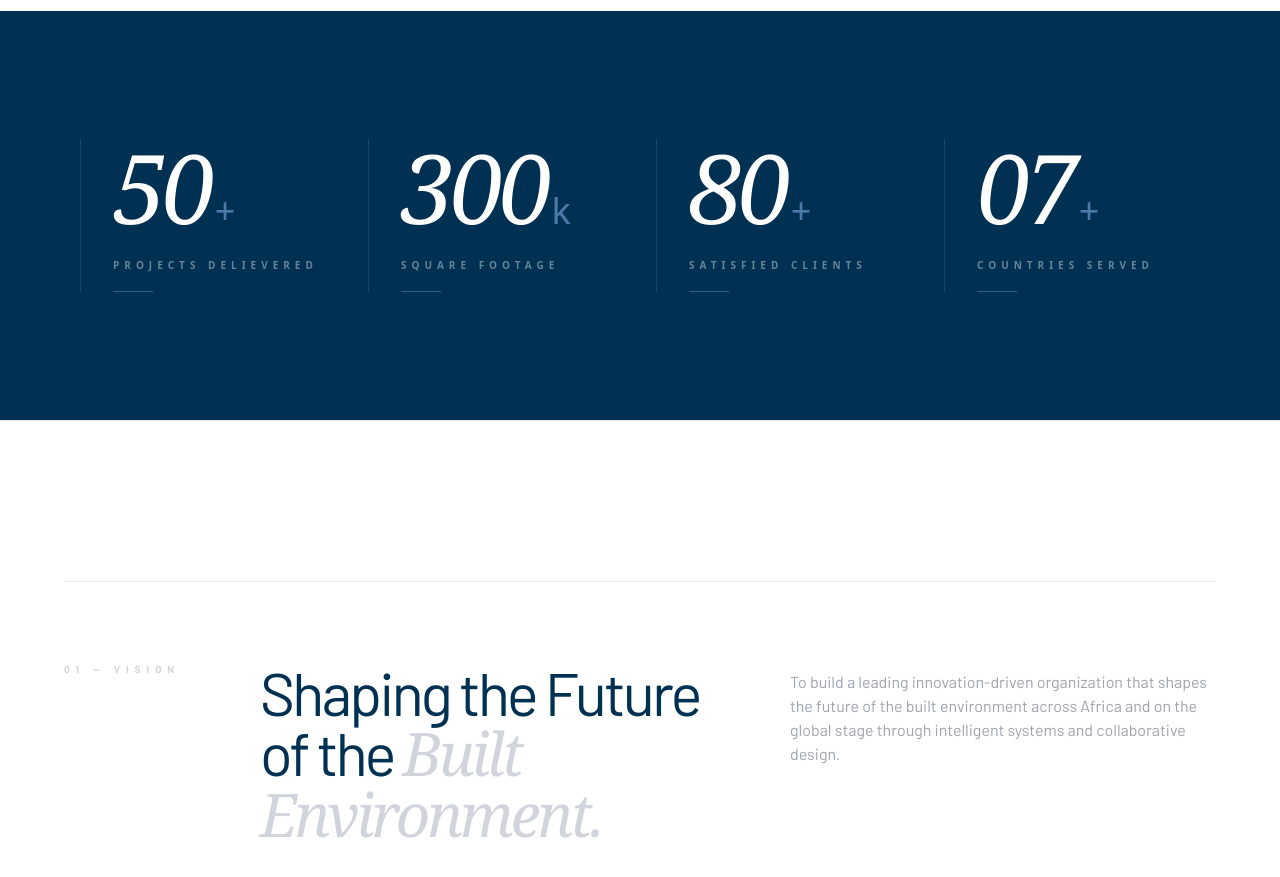
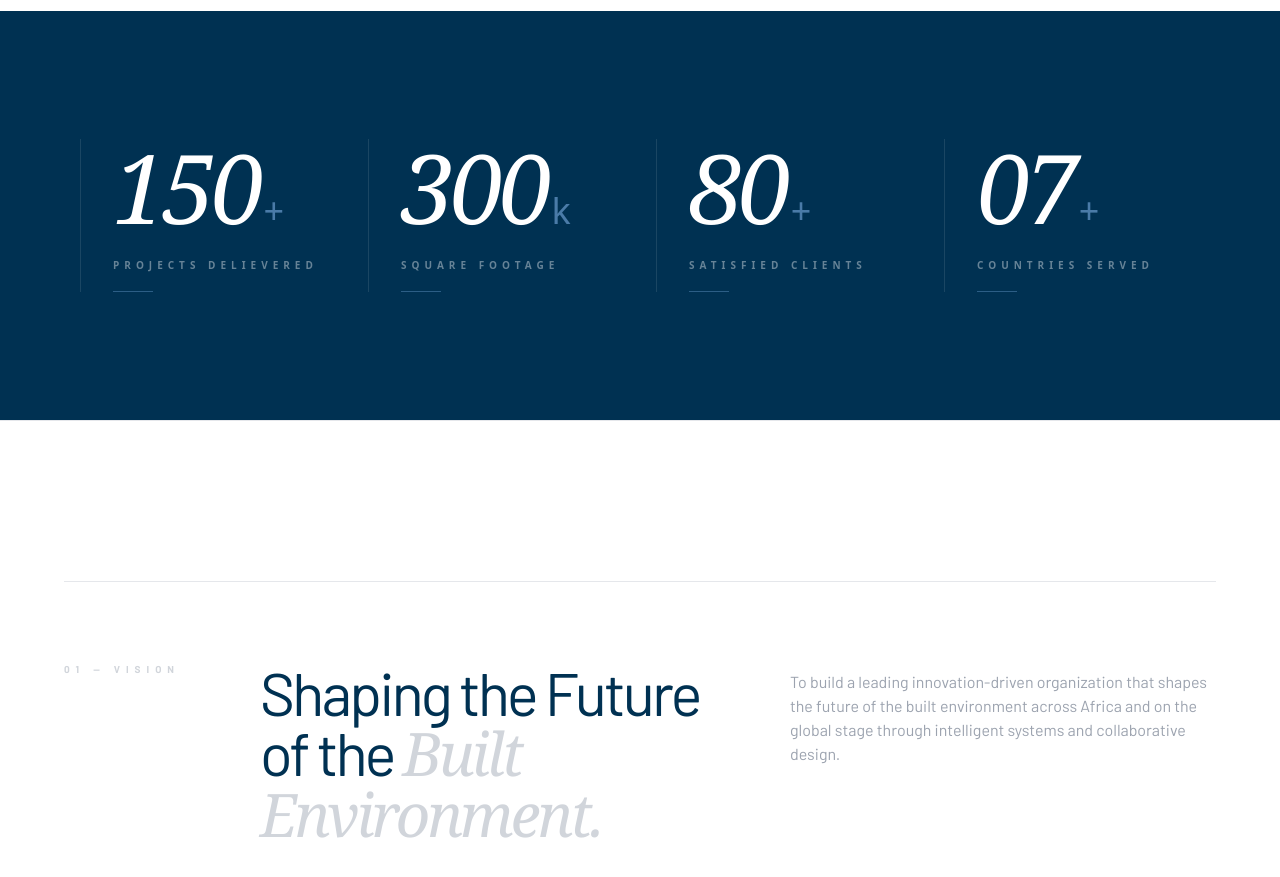
Before and after one commit to darry-Jnr/Rock-Design, a React (Vite) app: page /about in a window 1280 px wide. Shown: the part 1440-2317 px from the top of the page. Built offline with nearby package versions, Linux system fonts and the light colour scheme.

Commit message:
updated stats

```diff
--- a/src/components/carousel/Carousel.jsx
+++ b/src/components/carousel/Carousel.jsx
@@ -2,6 +2,7 @@ import React from 'react';
 import { Swiper, SwiperSlide } from 'swiper/react';
 import { Autoplay, EffectFade, Pagination } from 'swiper/modules';
 import { motion } from 'framer-motion';
+import interiorImg from '../../assets/images/interior-img.webp';
 
 import 'swiper/css';
 import 'swiper/css/effect-fade';
@@ -14,6 +15,7 @@ const slides = [
     { src: "https://res.cloudinary.com/dwlgcj8ht/image/upload/v1773352005/3_5_kvrc8x.png" }, // Add Cloudinary Link 3
     { src: "https://res.cloudinary.com/dwlgcj8ht/image/upload/v1773352006/3_4_w2xron.png" }, // Add Cloudinary Link 4
     { src: "https://res.cloudinary.com/dwlgcj8ht/image/upload/v1773352054/3_6_r8toxc.png" }, // Add Cloudinary Link 5
+    { src: interiorImg }
 ];
 
 const Hero = () => {
@@ -56,7 +58,7 @@ const Hero = () => {
                                     transition={{ duration: 1, delay: 0.5 }}
                                 >
                                     <span className="text-white/40 text-[10px] font-bold tracking-[0.6em] uppercase mb-6 block font-barlow">
-                                        Rock Dezign Studio
+                                        Rock Dezign Limited
                                     </span>
                                     <h1 className="text-5xl md:text-6xl font-light text-white tracking-tighter leading-none mb-6 font-barlow">
                                         Leadership<span className="italic font-serif text-white/50">.</span>{' '}
--- a/src/components/stats/Stats.tsx
+++ b/src/components/stats/Stats.tsx
@@ -2,7 +2,7 @@ import React from 'react';
 import { motion } from 'framer-motion';
 
 const stats = [
-  { label: 'Projects Delievered', value: '50', suffix: '+' },
+  { label: 'Projects Delievered', value: '150', suffix: '+' },
   { label: 'Square Footage', value: '300', suffix: 'k' },
   { label: 'Satisfied Clients', value: '80', suffix: '+' },
   { label: 'Countries Served', value: '07', suffix: '+' },
```
Also changed, not shown: 2 other files (tests, documents, lock files or other folders).
